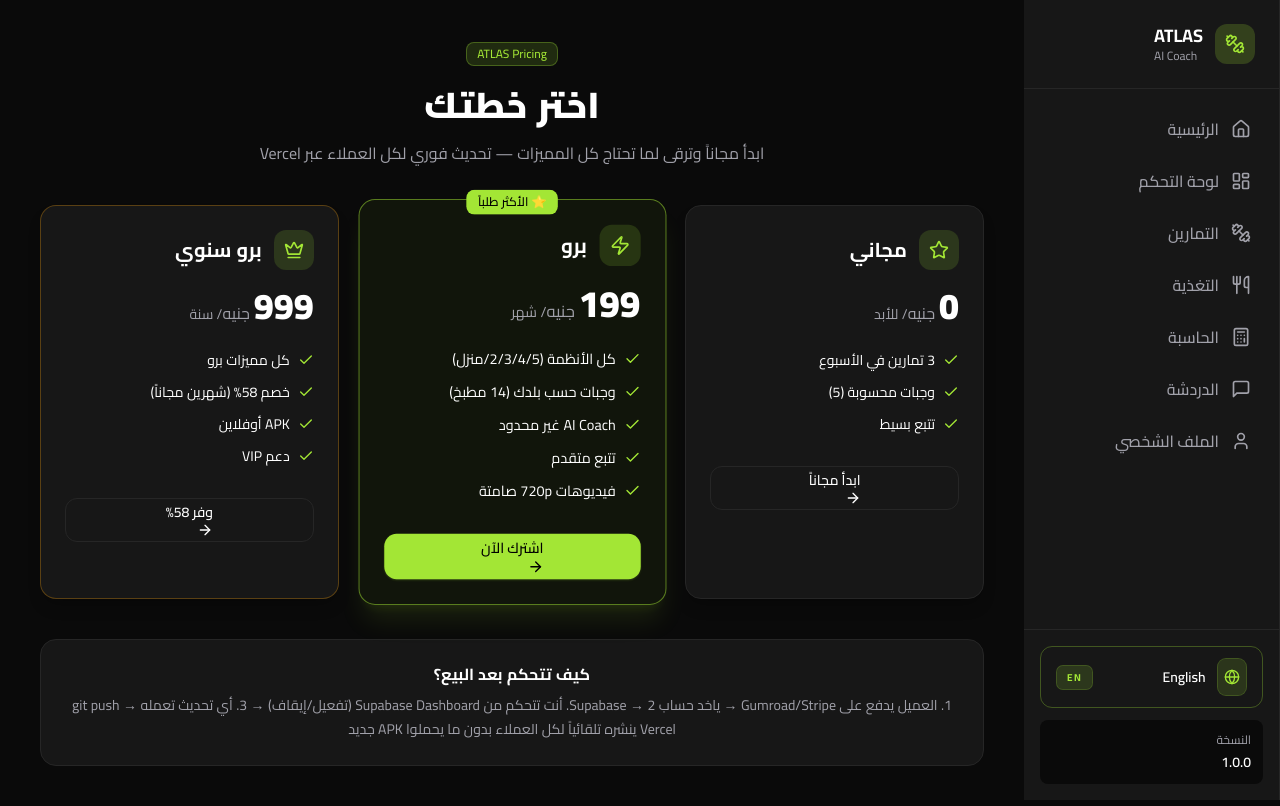
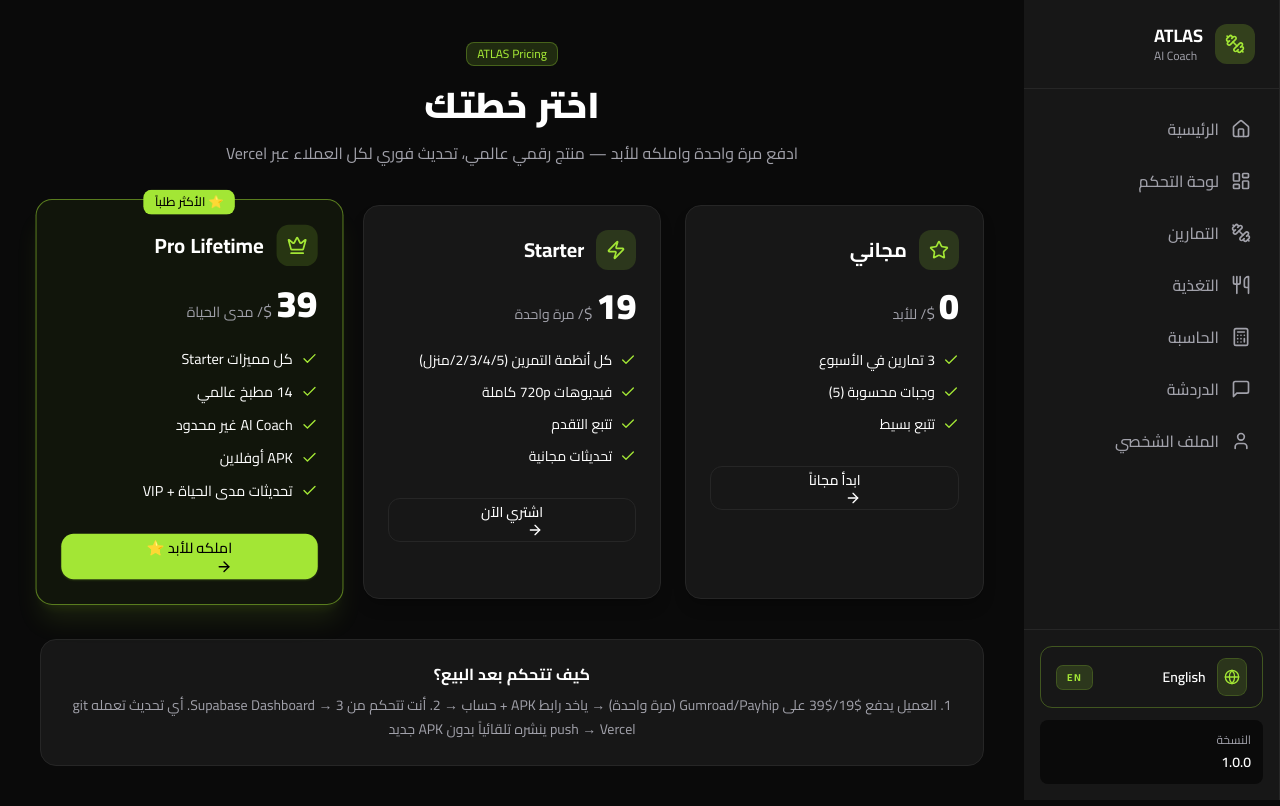
Before and after one commit to abdalahana62-eng/ATLAS, a Next.js app in the folder ironforge-ai/: page /ar/pricing in a window 1280 px wide. Built offline with nearby package versions, Linux system fonts and the light colour scheme.

Commit message:
Convert pricing to one-time global product: Free/Starter /Pro Lifetime

```diff
--- a/ironforge-ai/app/[locale]/pricing/page.tsx
+++ b/ironforge-ai/app/[locale]/pricing/page.tsx
@@ -15,7 +15,7 @@ export default function PricingPage() {
     {
       name: isAr ? 'مجاني' : 'Free',
       price: '0',
-      currency: isAr ? 'جنيه' : 'EGP',
+      currency: '$',
       period: isAr ? '/ للأبد' : '/ forever',
       icon: Star,
       color: 'border-ironforge-border',
@@ -24,26 +24,26 @@ export default function PricingPage() {
       popular: false,
     },
     {
-      name: isAr ? 'برو' : 'Pro',
-      price: '199',
-      currency: isAr ? 'جنيه' : 'EGP',
-      period: isAr ? '/ شهر' : '/ month',
+      name: isAr ? 'Starter' : 'Starter',
+      price: '19',
+      currency: '$',
+      period: isAr ? '/ مرة واحدة' : '/ one-time',
       icon: Zap,
-      color: 'border-ironforge-primary/50 bg-ironforge-primary/5',
-      btn: isAr ? 'اشترك الآن' : 'Get Pro',
-      features: isAr ? ['كل الأنظمة (2/3/4/5/منزل)', 'وجبات حسب بلدك (14 مطبخ)', 'AI Coach غير محدود', 'تتبع متقدم', 'فيديوهات 720p صامتة'] : ['All systems (2/3/4/5/home)', '14 cuisines', 'Unlimited AI Coach', 'Advanced tracking', '720p silent videos'],
-      popular: true,
+      color: 'border-ironforge-border',
+      btn: isAr ? 'اشتري الآن' : 'Buy Now',
+      features: isAr ? ['كل أنظمة التمرين (2/3/4/5/منزل)', 'فيديوهات 720p كاملة', 'تتبع التقدم', 'تحديثات مجانية'] : ['All workout systems (2/3/4/5/home)', 'Full 720p videos', 'Progress tracking', 'Free updates'],
+      popular: false,
     },
     {
-      name: isAr ? 'برو سنوي' : 'Pro Yearly',
-      price: '999',
-      currency: isAr ? 'جنيه' : 'EGP',
-      period: isAr ? '/ سنة' : '/ year',
+      name: isAr ? 'Pro Lifetime' : 'Pro Lifetime',
+      price: '39',
+      currency: '$',
+      period: isAr ? '/ مدى الحياة' : '/ lifetime',
       icon: Crown,
-      color: 'border-amber-500/30',
-      btn: isAr ? 'وفر 58%' : 'Save 58%',
-      features: isAr ? ['كل مميزات برو', 'خصم 58% (شهرين مجاناً)', 'APK أوفلاين', 'دعم VIP'] : ['All Pro features', '58% off (2 months free)', 'Offline APK', 'VIP support'],
-      popular: false,
+      color: 'border-ironforge-primary/50 bg-ironforge-primary/5',
+      btn: isAr ? 'املكه للأبد ⭐' : 'Own Forever ⭐',
+      features: isAr ? ['كل مميزات Starter', '14 مطبخ عالمي', 'AI Coach غير محدود', 'APK أوفلاين', 'تحديثات مدى الحياة + VIP'] : ['Everything in Starter', '14 global cuisines', 'Unlimited AI Coach', 'Offline APK', 'Lifetime updates + VIP'],
+      popular: true,
     },
   ];
 
@@ -56,7 +56,7 @@ export default function PricingPage() {
             {isAr ? 'اختر خطتك' : 'Choose your plan'}
           </h1>
           <p className="text-ironforge-text-muted max-w-2xl mx-auto">
-            {isAr ? 'ابدأ مجاناً وترقى لما تحتاج كل المميزات — تحديث فوري لكل العملاء عبر Vercel' : 'Start free and upgrade when you need full features — instant updates for all customers via Vercel'}
+            {isAr ? 'ادفع مرة واحدة واملكه للأبد — منتج رقمي عالمي، تحديث فوري لكل العملاء عبر Vercel' : 'Pay once, own forever — global digital product, instant updates for all customers via Vercel'}
           </p>
         </div>
 
@@ -102,8 +102,8 @@ export default function PricingPage() {
           <h3 className="font-bold text-ironforge-text mb-2">{isAr ? 'كيف تتحكم بعد البيع؟' : 'How you control after sale?'}</h3>
           <p className="text-sm text-ironforge-text-muted leading-6">
             {isAr
-              ? '1. العميل يدفع على Gumroad/Stripe → ياخد حساب Supabase → 2. أنت تتحكم من Supabase Dashboard (تفعيل/إيقاف) → 3. أي تحديث تعمله git push → Vercel ينشره تلقائياً لكل العملاء بدون ما يحملوا APK جديد'
-              : '1. Customer pays via Gumroad/Stripe → gets Supabase account → 2. You control via Supabase Dashboard → 3. Any git push auto-deploys to Vercel for all customers'}
+              ? '1. العميل يدفع $19/$39 على Gumroad/Payhip (مرة واحدة) → ياخد رابط APK + حساب → 2. أنت تتحكم من Supabase Dashboard → 3. أي تحديث تعمله git push → Vercel ينشره تلقائياً بدون APK جديد'
+              : '1. Customer pays $19/$39 once via Gumroad/Payhip → gets APK link + account → 2. You control via Supabase Dashboard → 3. Any git push auto-deploys via Vercel, no new APK needed'}
           </p>
         </div>
       </div>
```
